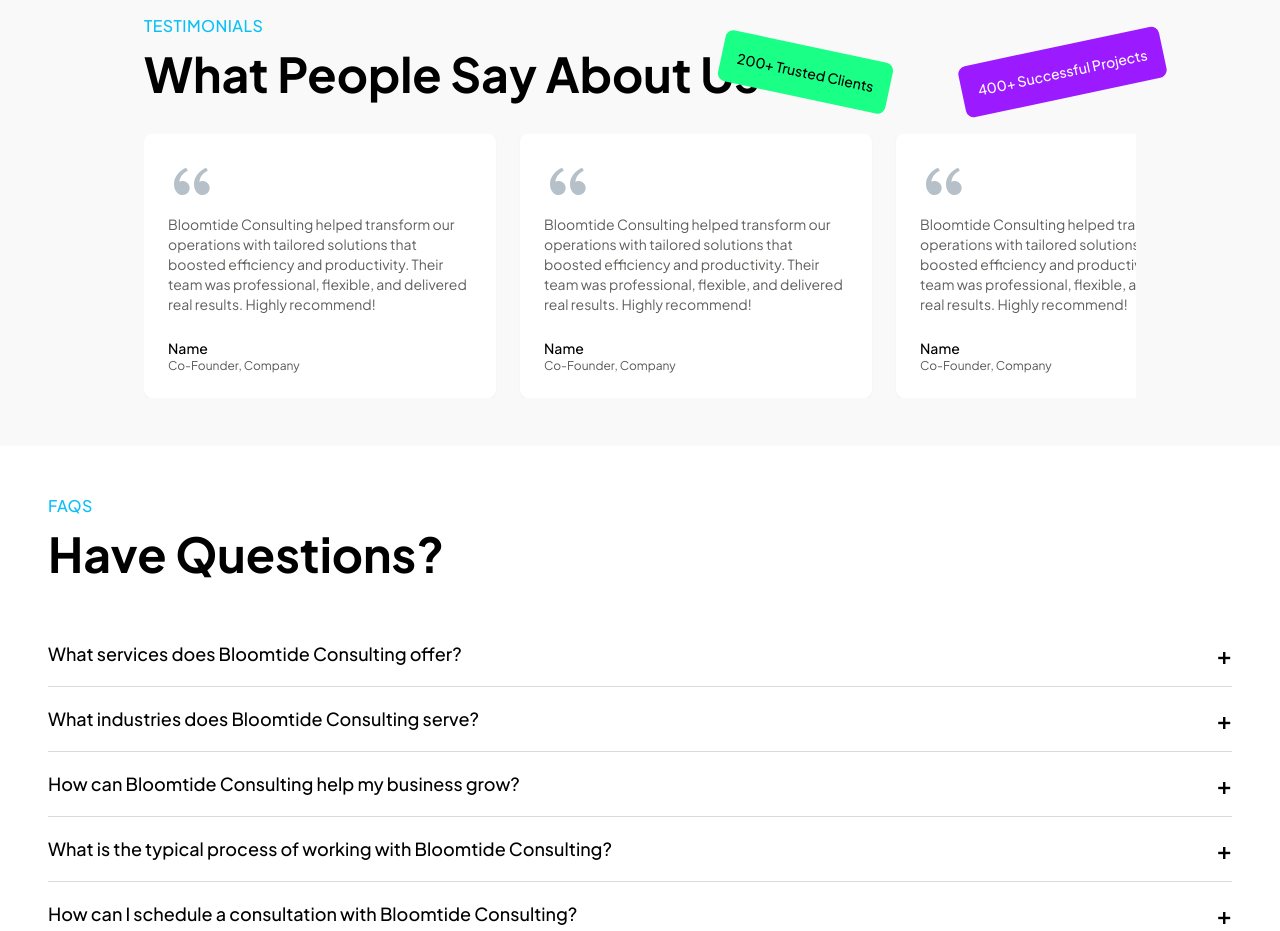
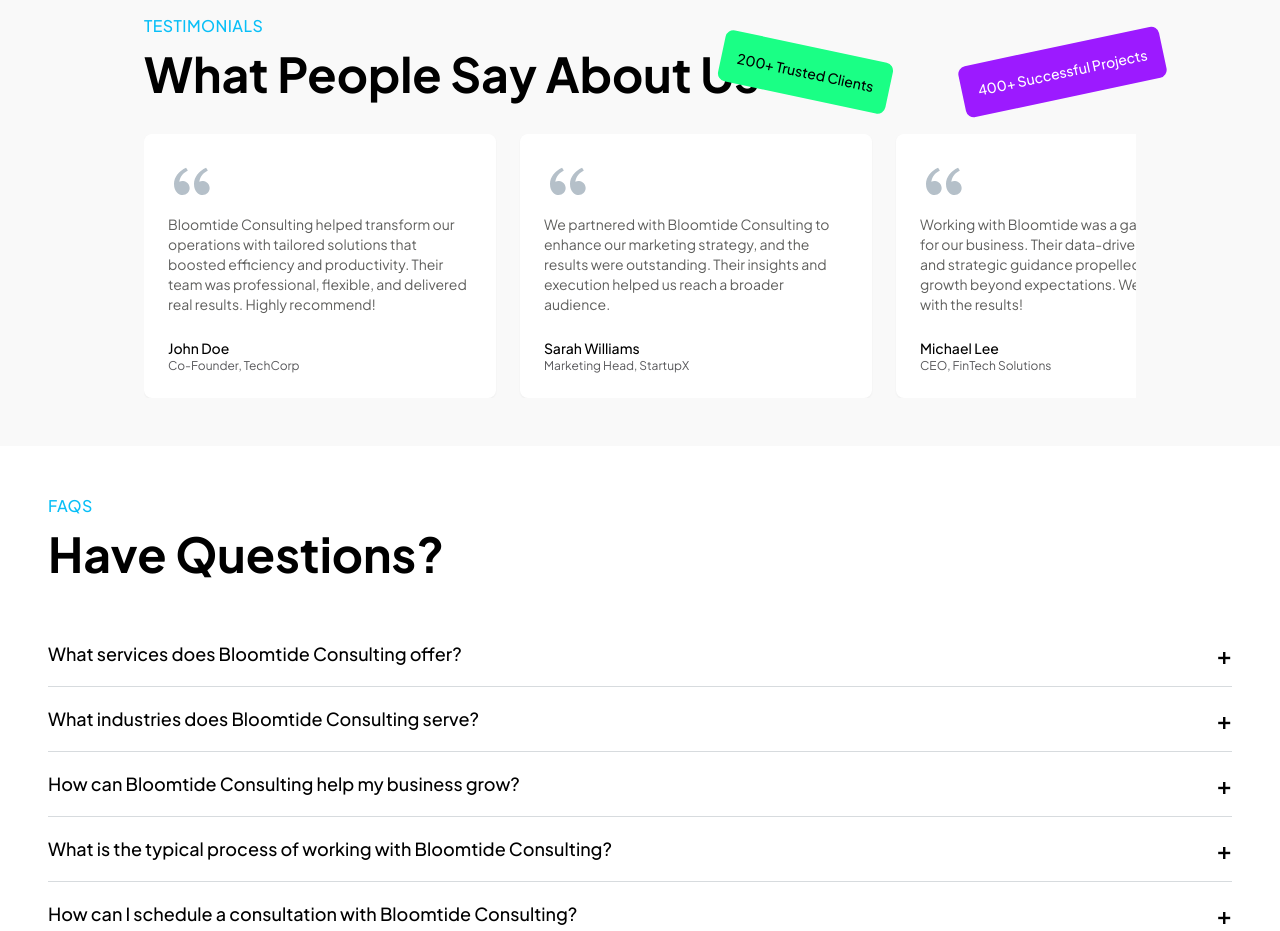
Before and after one commit to Abhi1264/BloomTide, a React (Vite) app: page / in a window 1280 px wide. Shown: the part 3460-4391 px from the top of the page. Built offline with nearby package versions, Linux system fonts and the light colour scheme; the HTML template or start-up script is replaced by a standard one.

Commit message:
add draggability to testimonials

```diff
--- a/src/components/testimonials.jsx
+++ b/src/components/testimonials.jsx
@@ -1,4 +1,4 @@
-import React, { useMemo, useEffect } from "react";
+import React, { useMemo, useEffect, useRef, useState } from "react";
 import { RiDoubleQuotesL } from "react-icons/ri";
 import AOS from "aos";
 import "aos/dist/aos.css";
@@ -9,29 +9,36 @@
       {
         text: "Bloomtide Consulting helped transform our operations with tailored solutions that boosted efficiency and productivity. Their team was professional, flexible, and delivered real results. Highly recommend!",
         logo: null,
-        name: "Name",
-        title: "Co-Founder, Company",
+        name: "John Doe",
+        title: "Co-Founder, TechCorp",
         image: null,
       },
       {
-        text: "Bloomtide Consulting helped transform our operations with tailored solutions that boosted efficiency and productivity. Their team was professional, flexible, and delivered real results. Highly recommend!",
+        text: "We partnered with Bloomtide Consulting to enhance our marketing strategy, and the results were outstanding. Their insights and execution helped us reach a broader audience.",
         logo: null,
-        name: "Name",
-        title: "Co-Founder, Company",
+        name: "Sarah Williams",
+        title: "Marketing Head, StartupX",
         image: null,
       },
       {
-        text: "Bloomtide Consulting helped transform our operations with tailored solutions that boosted efficiency and productivity. Their team was professional, flexible, and delivered real results. Highly recommend!",
+        text: "Working with Bloomtide was a game-changer for our business. Their data-driven approach and strategic guidance propelled our revenue growth beyond expectations. We're thrilled with the results!",
         logo: null,
-        name: "Name",
-        title: "Co-Founder, Company",
+        name: "Michael Lee",
+        title: "CEO, FinTech Solutions",
         image: null,
       },
       {
-        text: "Bloomtide Consulting helped transform our operations with tailored solutions that boosted efficiency and productivity. Their team was professional, flexible, and delivered real results. Highly recommend!",
+        text: "Bloomtide Consulting truly understands how to scale businesses. Their team provided the clarity and execution needed to refine our product-market fit. We're grateful for their expertise and support.",
         logo: null,
-        name: "Name",
-        title: "Co-Founder, Company",
+        name: "Emma Brown",
+        title: "Founder, HealthPlus",
+        image: null,
+      },
+      {
+        text: "Bloomtide Consulting helped us scale from one to ten. Their team provided the support and expertise needed to refine our business model. We're grateful for their support and guidance.",
+        logo: null,
+        name: "Jonathan Smith",
+        title: "Founder, ConnextX",
         image: null,
       },
     ],
@@ -46,6 +53,31 @@
       anchorPlacement: "top-bottom",
     });
   }, []);
+
+  const scrollRef = useRef(null);
+  const isDragging = useRef(false);
+  const startX = useRef(0);
+  const scrollLeft = useRef(0);
+
+  const handleMouseDown = (e) => {
+    isDragging.current = true;
+    startX.current = e.pageX - scrollRef.current.offsetLeft;
+    scrollLeft.current = scrollRef.current.scrollLeft;
+    scrollRef.current.style.cursor = "grabbing";
+  };
+
+  const handleMouseMove = (e) => {
+    if (!isDragging.current) return;
+    e.preventDefault();
+    const x = e.pageX - scrollRef.current.offsetLeft;
+    const walk = x - startX.current;
+    scrollRef.current.scrollLeft = scrollLeft.current - walk;
+  };
+
+  const handleMouseUp = () => {
+    isDragging.current = false;
+    scrollRef.current.style.cursor = "grab";
+  };
 
   return (
     <div
@@ -65,7 +97,14 @@
         <div className="hidden sm:block absolute top-20 mt-24 mr-4 lg:m-0 sm:left-3/4 transform -rotate-12 bg-[#9C1AFF] px-4 py-4 text-white font-medium text-sm rounded-lg">
           400+ Successful Projects
         </div>
-        <div className="testimonials flex gap-6 overflow-x-auto scrollbar-hide">
+        <div
+          ref={scrollRef}
+          className="testimonials flex gap-6 overflow-x-auto scrollbar-hide cursor-grab select-none"
+          onMouseDown={handleMouseDown}
+          onMouseMove={handleMouseMove}
+          onMouseUp={handleMouseUp}
+          onMouseLeave={handleMouseUp}
+        >
           {testimonials.map((testimonial, index) => (
             <div
               key={index}
```
